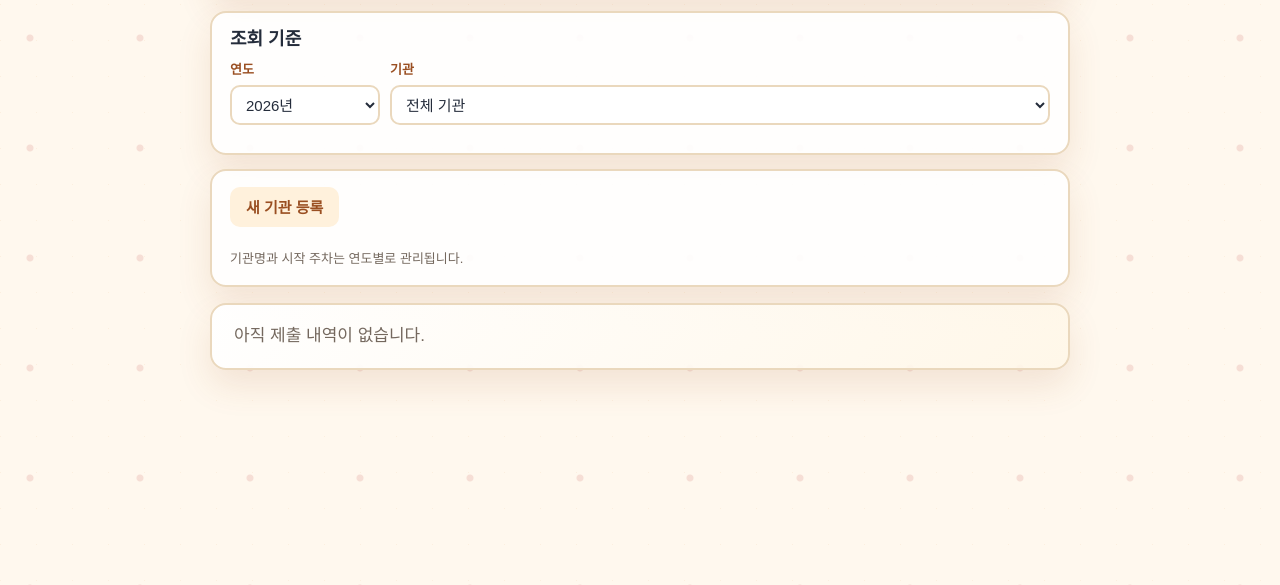
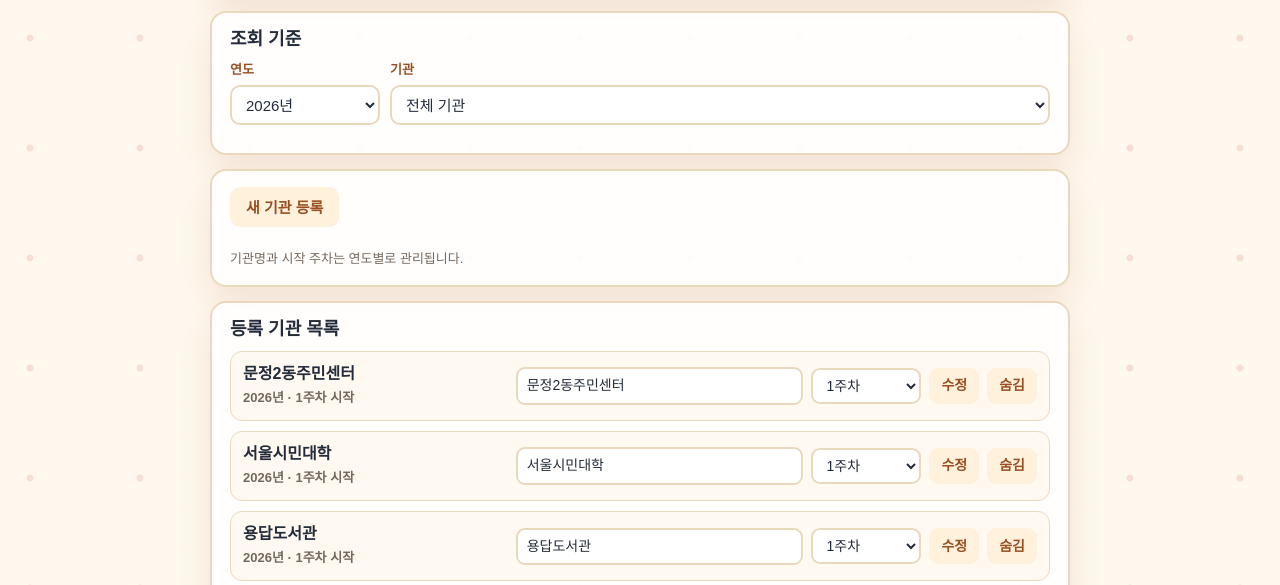
Before and after one commit to ohjh-teacher/ai-travel-edu, a plain HTML site: page index.html in a window 1280 px wide. Both pictures are taken after a click on the button "관리자 보기". Shown: the part 212-797 px from the top of the page. Drawn offline with Linux system fonts and the light colour scheme.

Commit message:
Add institution edit and hide controls

```diff
--- a/index.html
+++ b/index.html
@@ -315,6 +315,10 @@
         </form>
         <p class="admin-help">기관명과 시작 주차는 연도별로 관리됩니다.</p>
       </div>
+      <div class="admin-panel">
+        <h2>등록 기관 목록</h2>
+        <div class="institution-list" id="institutionList"></div>
+      </div>
       <div id="adminList" class="admin-list"></div>
     </section>
   </main>
--- a/script.js
+++ b/script.js
@@ -59,6 +59,7 @@ const institutionYearSelect = document.getElementById("institutionYear");
 const institutionStartWeekSelect = document.getElementById("institutionStartWeek");
 const newInstitutionNameInput = document.getElementById("newInstitutionName");
 const institutionToggleButton = document.getElementById("institutionToggleButton");
+const institutionList = document.getElementById("institutionList");
 let firebaseServicesPromise = null;
 let institutionsCache = [];
 
@@ -181,7 +182,8 @@ function normalizeInstitution(institution) {
     key: institution.key || `${year}-${encodeURIComponent(name)}`,
     name,
     year,
-    startWeek
+    startWeek,
+    hidden: Boolean(institution.hidden)
   };
 }
 
@@ -237,6 +239,7 @@ async function saveInstitutionToFirebase(institution) {
       name: institution.name,
       year: institution.year,
       startWeek: institution.startWeek,
+      hidden: institution.hidden,
       updatedAt: services.serverTimestamp()
     }
   );
@@ -269,7 +272,7 @@ function renderInstitutionOptions() {
 
   if (institutionSelect) {
     institutionSelect.innerHTML = '<option value="">기관을 선택하세요</option>';
-    studentInstitutions.forEach((institution) => {
+    studentInstitutions.filter((institution) => !institution.hidden).forEach((institution) => {
       const option = document.createElement("option");
       option.value = institution.key;
       option.textContent = `${institution.name} (${institution.startWeek}주차 시작)`;
@@ -281,7 +284,9 @@ function renderInstitutionOptions() {
     const selectedFilter = adminInstitutionFilter.value;
     adminInstitutionFilter.innerHTML = '<option value="">전체 기관</option>';
     institutionsCache
-      .filter((institution) => String(institution.year) === String(adminYearFilter?.value || currentYear))
+      .filter((institution) => (
+        String(institution.year) === String(adminYearFilter?.value || currentYear) && !institution.hidden
+      ))
       .forEach((institution) => {
         const option = document.createElement("option");
         option.value = institution.name;
@@ -290,6 +295,8 @@ function renderInstitutionOptions() {
       });
     adminInstitutionFilter.value = selectedFilter;
   }
+
+  renderInstitutionList();
 }
 
 function populateYearSelects() {
@@ -574,6 +581,111 @@ function groupSubmissionsByInstitution(submissions) {
   }));
 }
 
+function renderInstitutionList() {
+  if (!institutionList) {
+    return;
+  }
+
+  const selectedYear = String(adminYearFilter?.value || currentYear);
+  const institutions = institutionsCache.filter((institution) => String(institution.year) === selectedYear);
+
+  if (institutions.length === 0) {
+    institutionList.innerHTML = '<p class="empty-text compact-empty">등록된 기관이 없습니다.</p>';
+    return;
+  }
+
+  institutionList.innerHTML = "";
+  institutions.forEach((institution) => {
+    const card = document.createElement("article");
+    card.className = `institution-item ${institution.hidden ? "is-hidden" : ""}`;
+    const weekOptions = Array.from({ length: 13 }, (_, index) => {
+      const week = index + 1;
+      return `<option value="${week}" ${week === institution.startWeek ? "selected" : ""}>${week}주차</option>`;
+    }).join("");
+
+    card.innerHTML = `
+      <div class="institution-view">
+        <strong>${escapeHtml(institution.name)}</strong>
+        <span>${escapeHtml(institution.year)}년 · ${escapeHtml(institution.startWeek)}주차 시작${institution.hidden ? " · 숨김" : ""}</span>
+      </div>
+      <form class="institution-edit-form" data-key="${escapeHtml(institution.key)}">
+        <input name="name" type="text" value="${escapeHtml(institution.name)}" aria-label="기관명">
+        <select name="startWeek" aria-label="시작 주차">${weekOptions}</select>
+        <button class="secondary-button" type="submit">수정</button>
+        <button class="secondary-button" type="button" data-action="toggle-hidden" data-key="${escapeHtml(institution.key)}">
+          ${institution.hidden ? "다시 보이기" : "숨김"}
+        </button>
+      </form>
+    `;
+    institutionList.appendChild(card);
+  });
+}
+
+function getInstitutionByKey(key) {
+  return institutionsCache.find((institution) => institution.key === key);
+}
+
+async function persistInstitutionChange(institution, successMessage) {
+  institutionsCache = mergeInstitutions(institutionsCache.map((item) => (
+    item.key === institution.key ? institution : item
+  )));
+  saveLocalInstitutions(institutionsCache);
+  renderInstitutionOptions();
+  renderAdminList();
+
+  try {
+    await saveInstitutionToFirebase(institution);
+    showToast(successMessage);
+  } catch (error) {
+    showToast("기기에 먼저 저장했습니다.");
+  }
+}
+
+async function updateInstitution(event) {
+  const form = event.target.closest(".institution-edit-form");
+  if (!form) {
+    return;
+  }
+
+  event.preventDefault();
+
+  const institution = getInstitutionByKey(form.dataset.key);
+  if (!institution) {
+    showToast("기관을 찾지 못했습니다.");
+    return;
+  }
+
+  const name = form.elements.name.value.trim();
+  if (!name) {
+    showToast("기관명을 입력해 주세요.");
+    return;
+  }
+
+  await persistInstitutionChange({
+    ...institution,
+    name,
+    startWeek: Number(form.elements.startWeek.value) || 1
+  }, "기관 정보를 수정했습니다.");
+}
+
+async function toggleInstitutionHidden(event) {
+  const button = event.target.closest('[data-action="toggle-hidden"]');
+  if (!button) {
+    return;
+  }
+
+  const institution = getInstitutionByKey(button.dataset.key);
+  if (!institution) {
+    showToast("기관을 찾지 못했습니다.");
+    return;
+  }
+
+  await persistInstitutionChange({
+    ...institution,
+    hidden: !institution.hidden
+  }, institution.hidden ? "기관을 다시 보이게 했습니다." : "기관을 숨겼습니다.");
+}
+
 async function addInstitution(event) {
   event.preventDefault();
 
@@ -628,6 +740,8 @@ function bindEvents() {
   });
   adminInstitutionFilter?.addEventListener("change", renderAdminList);
   institutionForm?.addEventListener("submit", addInstitution);
+  institutionList?.addEventListener("submit", updateInstitution);
+  institutionList?.addEventListener("click", toggleInstitutionHidden);
   institutionToggleButton?.addEventListener("click", () => {
     const isOpen = institutionForm?.classList.toggle("is-visible");
     institutionToggleButton.setAttribute("aria-expanded", String(Boolean(isOpen)));
--- a/style.css
+++ b/style.css
@@ -785,6 +785,71 @@ body[data-screen="admin"] .plain-button {
   font-size: 13px;
 }
 
+#adminScreen .institution-list {
+  display: grid;
+  gap: 10px;
+}
+
+#adminScreen .institution-item {
+  display: grid;
+  grid-template-columns: minmax(180px, 1fr) 2fr;
+  gap: 12px;
+  align-items: center;
+  padding: 12px;
+  background: rgba(255, 248, 238, 0.72);
+  border: 1px solid var(--line);
+  border-radius: 12px;
+}
+
+#adminScreen .institution-item.is-hidden {
+  opacity: 0.62;
+}
+
+#adminScreen .institution-view strong,
+#adminScreen .institution-view span {
+  display: block;
+}
+
+#adminScreen .institution-view strong {
+  color: var(--ink);
+  font-size: 16px;
+  line-height: 1.25;
+}
+
+#adminScreen .institution-view span {
+  margin-top: 4px;
+  color: var(--muted);
+  font-size: 13px;
+}
+
+#adminScreen .institution-edit-form {
+  display: grid;
+  grid-template-columns: minmax(140px, 1fr) 110px auto auto;
+  gap: 8px;
+  align-items: center;
+}
+
+#adminScreen .institution-edit-form input,
+#adminScreen .institution-edit-form select {
+  min-height: 36px;
+  padding: 6px 9px;
+  border-width: 2px;
+  border-radius: 9px;
+  font-size: 14px;
+}
+
+#adminScreen .institution-edit-form .secondary-button {
+  min-height: 36px;
+  padding: 0 12px;
+  border-radius: 9px;
+  font-size: 14px;
+}
+
+#adminScreen .compact-empty {
+  padding: 12px 14px;
+  font-size: 14px;
+}
+
 #adminScreen .admin-summary {
   display: grid;
   grid-template-columns: repeat(3, minmax(0, 1fr));
@@ -985,7 +1050,9 @@ body[data-screen="admin"] .plain-button {
 
   #adminScreen .admin-filter-row,
   #adminScreen .admin-add-form,
-  #adminScreen .admin-summary {
+  #adminScreen .admin-summary,
+  #adminScreen .institution-item,
+  #adminScreen .institution-edit-form {
     grid-template-columns: 1fr;
   }
 }
```
